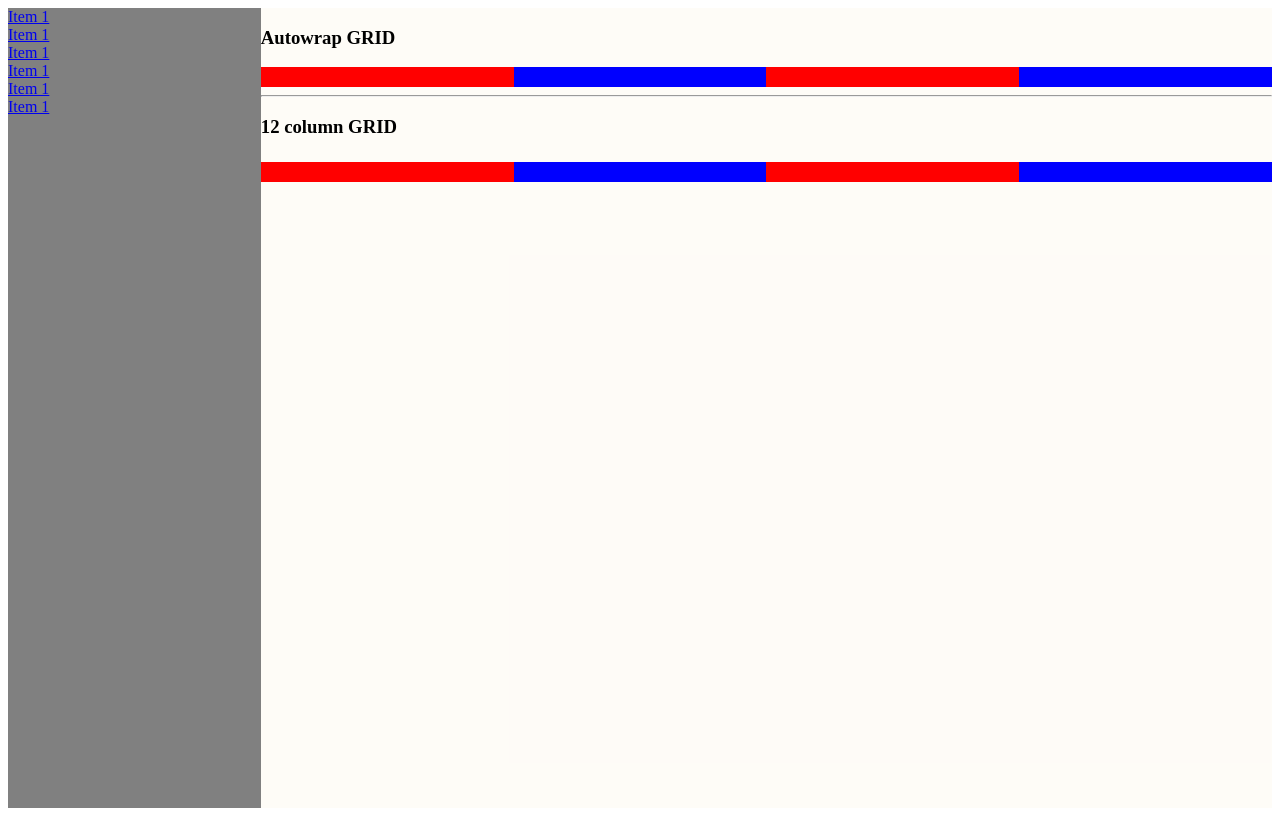
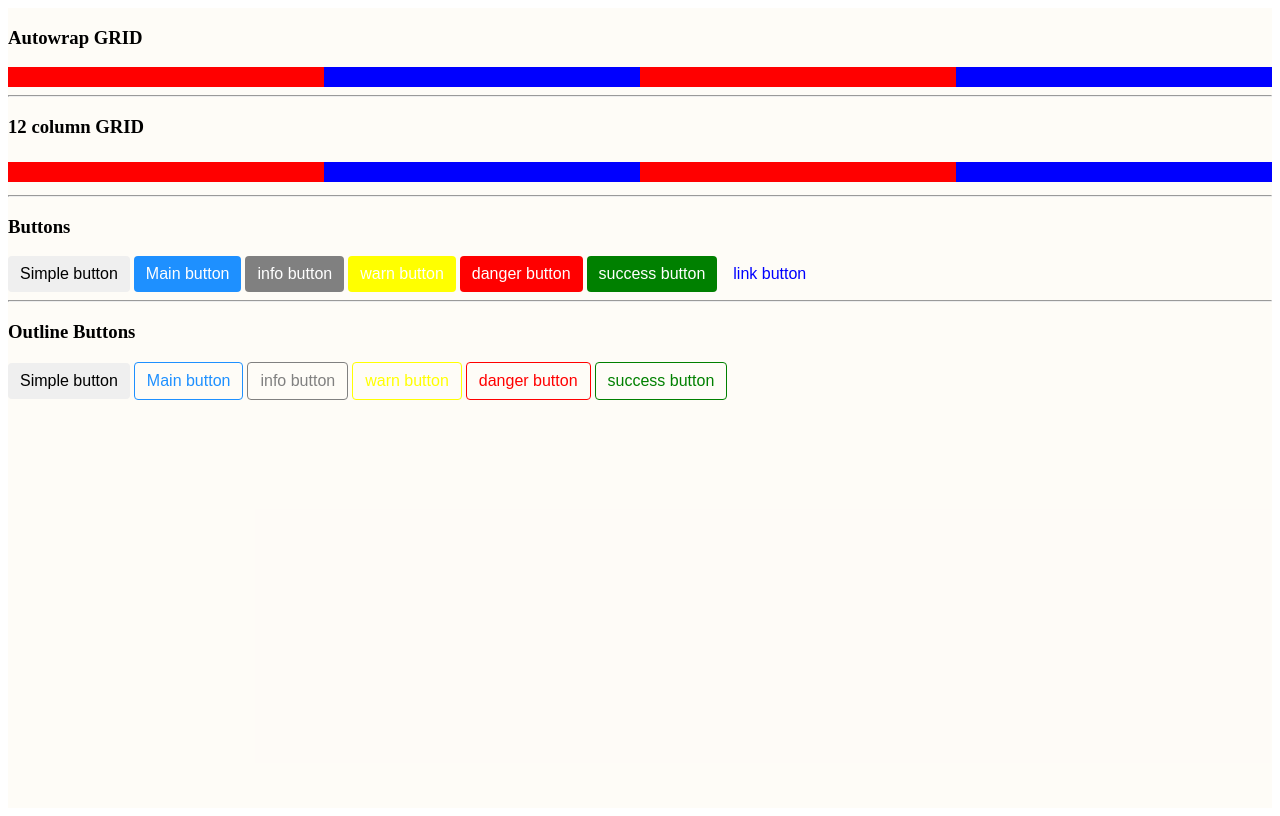
Before and after one commit to toshetoo/teapot-scss, a website: page index.html in a window 1280 px wide. Drawn offline with nearby package versions, Linux system fonts and the light colour scheme; files that its build step writes are made by us from their sources.

Commit message:
Add styles for simple and outline buttons

```diff
--- a/index.html
+++ b/index.html
@@ -10,16 +10,6 @@
 </head>
 <body>
     <div class="body-wrapper">
-        <div class="side-nav">
-            <div class="nav-item">
-                <a href="#" class="item">Item 1</a>
-                <a href="#" class="item">Item 1</a>
-                <a href="#" class="item">Item 1</a>
-                <a href="#" class="item">Item 1</a>
-                <a href="#" class="item">Item 1</a>
-                <a href="#" class="item">Item 1</a>
-            </div>
-        </div>
         <div class="main-content">
             <h3>Autowrap GRID</h3>
             <div class="row">
@@ -52,6 +42,24 @@
 
                     </div>
             </div>
+            <hr/>
+            <h3>Buttons</h3>
+            <button>Simple button</button>
+            <button class="main">Main button</button>
+            <button class="info">info button</button>
+            <button class="warn">warn button</button>
+            <button class="danger">danger button</button>
+            <button class="success">success button</button>
+            <button class="link">link button</button>
+
+            <hr/>
+            <h3>Outline Buttons</h3>
+            <button>Simple button</button>
+            <button class="main-outline">Main button</button>
+            <button class="info-outline">info button</button>
+            <button class="warn-outline">warn button</button>
+            <button class="danger-outline">danger button</button>
+            <button class="success-outline">success button</button>
         </div>
     </div>
 </body>
--- /dev/null
+++ b/scss/_buttons.scss
@@ -0,0 +1,40 @@
+@import 'mixins';
+
+$mainButtonColor: #1e90ff;
+$infoButtonColor: #808080;
+$successButtonColor: #008000;
+$warnButtonColor: #ffff00;
+$dangerButtonColor: #ff0000;
+
+button, .btn {
+    border-radius: 4px;
+    box-shadow: none;
+    cursor: pointer;
+    outline: none;
+    border: none;
+    padding: 10px;
+    padding: .375rem .75rem;
+    font-size: 1rem;
+    line-height: 1.5;
+    border-radius: .25rem;
+    font-weight: 400;
+    text-align: center;
+    white-space: nowrap;
+    vertical-align: middle;
+    transition: color .15s ease-in-out,background-color .15s ease-in-out,border-color .15s ease-in-out,box-shadow .15s ease-in-out;
+
+    @include buttonGenerator('&.main', $mainButtonColor);
+    @include buttonGenerator('&.info', $infoButtonColor);
+    @include buttonGenerator('&.success', $successButtonColor);
+    @include buttonGenerator('&.warn', $warnButtonColor);
+    @include buttonGenerator('&.danger', $dangerButtonColor);
+
+    &.link {
+        background-color: transparent;
+        color: blue;
+
+        &:hover {
+            text-decoration: underline;
+        }
+    }
+}
--- a/scss/_mixins.scss
+++ b/scss/_mixins.scss
@@ -27,3 +27,25 @@
     $i: $i + 1;
   }
 }
+
+@mixin buttonGenerator($className, $btnColor) {
+  #{$className} {
+    background-color:$btnColor;
+    color: white;
+
+    &:hover {
+        background-color: darken($color: $btnColor, $amount: 10%)
+    }
+  }
+
+  #{$className}-outline {
+    background-color: transparent;
+    color: $btnColor;
+    border: 1px solid $btnColor;
+
+    &:hover {
+        background-color: darken($color: $btnColor, $amount: 10%);
+        color: white;
+    }
+  }
+}
--- a/scss/demo.scss
+++ b/scss/demo.scss
@@ -2,18 +2,8 @@
     height: 100vh;
     display: flex;
 
-    .side-nav {
-        width: 20%;
-        height: 100%;
-        background-color: gray;
-
-        .nav-item .item {
-            display: block;
-        }
-    }
-
     .main-content {
-        width: 80%;
+        width: 100%;
         height: 100%;
         background-color: #f5deb31c;
     }
--- a/scss/main.scss
+++ b/scss/main.scss
@@ -1,2 +1,3 @@
 @import "helpers.scss";
 @import "grid.scss";
+@import "buttons.scss";
```
